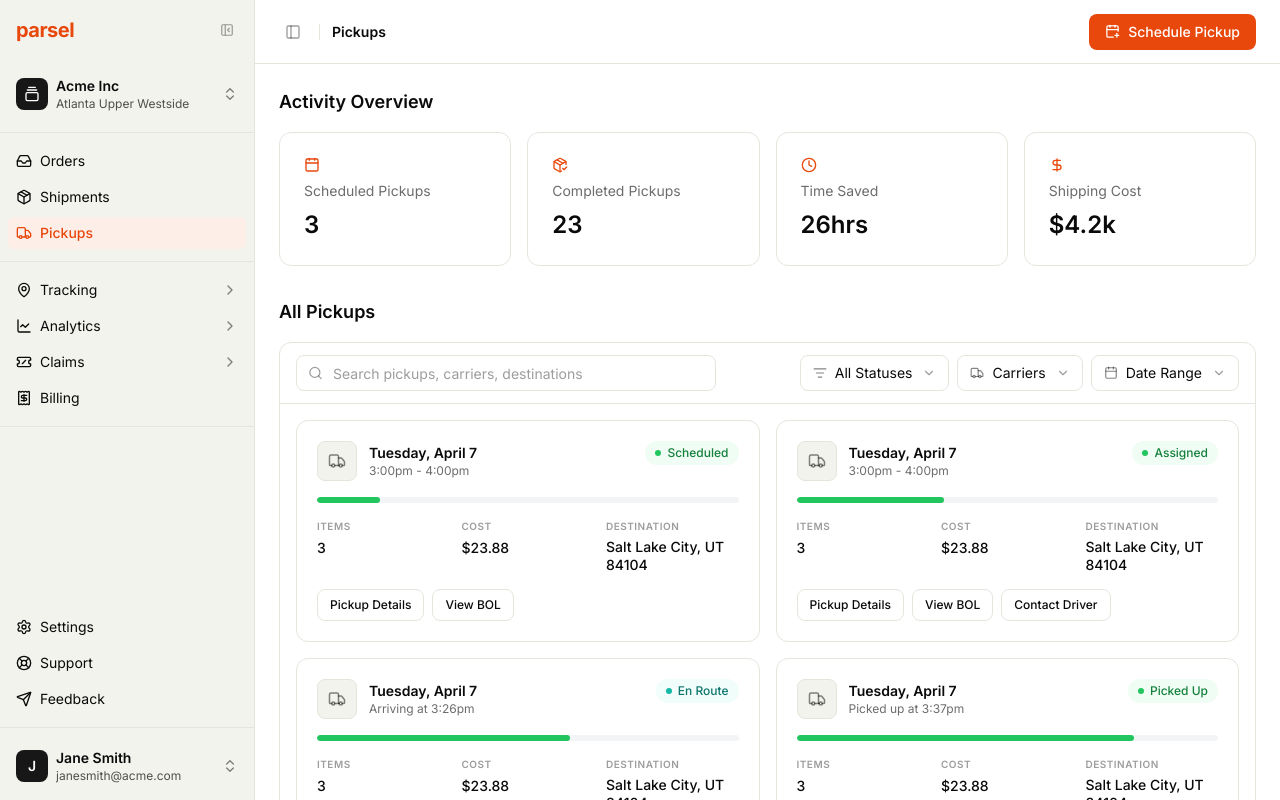
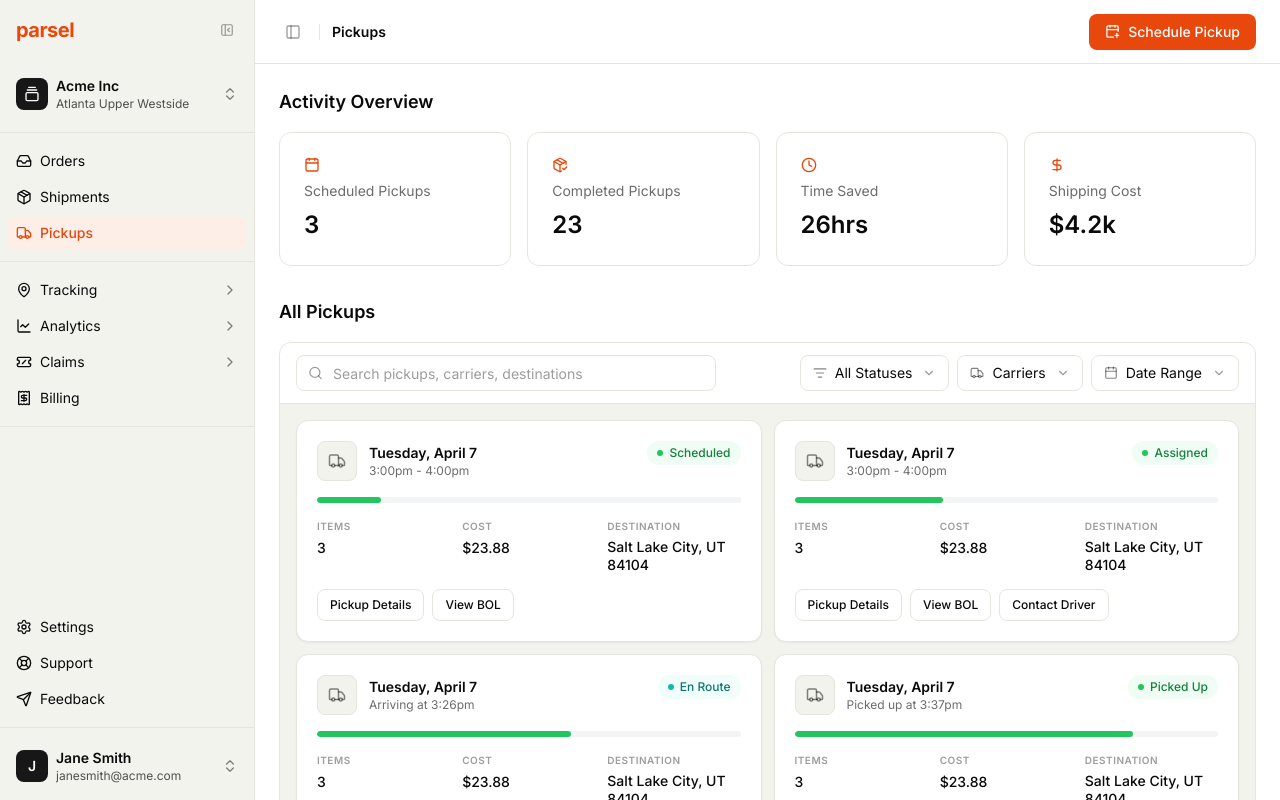
Before and after one commit to ghernandez-parsel/parsel-app, a React (Vite) app: page /pickups in a window 1280 px wide. Built offline with nearby package versions, Linux system fonts and the light colour scheme.

Commit message:
Add Pickups page with functional search and filter dropdowns

```diff
--- a/src/pages/Pickups.tsx
+++ b/src/pages/Pickups.tsx
@@ -140,7 +140,7 @@ function PickupCard({ pickup }: { pickup: typeof PICKUPS[0] }) {
     pickup.status === "Picked Up";
 
   return (
-    <div className="bg-white border border-[#e5e5de] rounded-xl p-5 flex flex-col gap-4">
+    <div className="bg-white border border-[#e5e5de] rounded-xl p-5 flex flex-col gap-4 shadow-sm">
       {/* Top row */}
       <div className="flex items-start justify-between gap-3">
         <div className="flex items-center gap-3">
@@ -514,9 +514,9 @@ export function Pickups() {
             </div>
 
             {/* Cards grid */}
-            <div className="p-4">
+            <div className="p-4 bg-[#f3f3ed] rounded-b-xl">
               {filtered.length > 0 ? (
-                <div className="grid grid-cols-1 md:grid-cols-2 gap-4">
+                <div className="grid grid-cols-1 md:grid-cols-2 gap-3">
                   {filtered.map((pickup) => (
                     <PickupCard key={pickup.id} pickup={pickup} />
                   ))}
```
